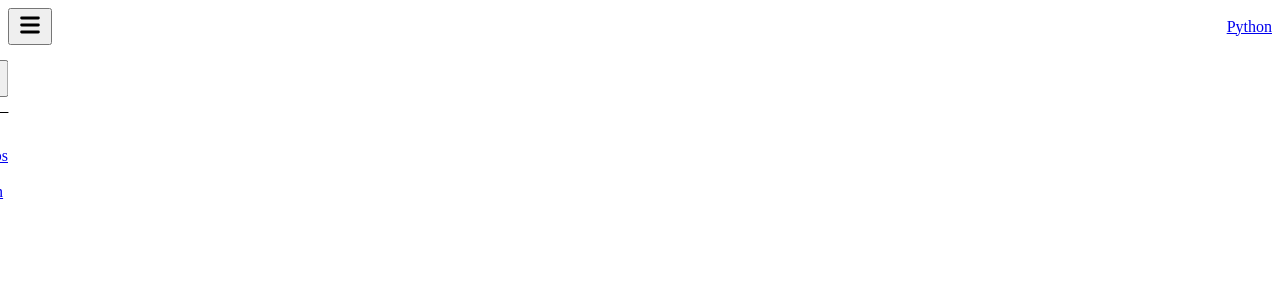
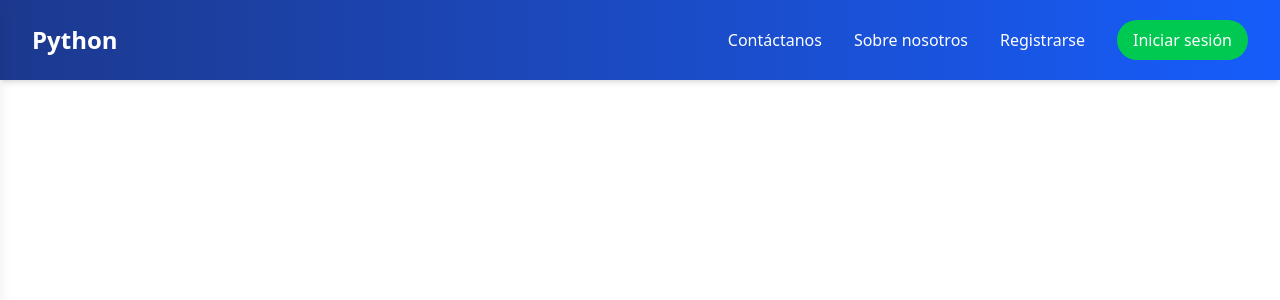
Before and after one commit to Edmilzon/plataforma_educatica, a Next.js app in the folder frontend/: page / in a window 1280 px wide. Shown: the top 300 px of the page. Built offline with nearby package versions, Linux system fonts and the light colour scheme.

Commit message:
dependencis

```diff
--- a/frontend/src/app/globals.css
+++ b/frontend/src/app/globals.css
@@ -1,3 +1,4 @@
 @tailwind base;
 @tailwind components;
 @tailwind utilities;
+@import "tailwindcss";
--- a/frontend/tsconfig.json
+++ b/frontend/tsconfig.json
@@ -15,7 +15,7 @@
     "moduleResolution": "bundler",
     "resolveJsonModule": true,
     "isolatedModules": true,
-    "jsx": "react-jsx",
+    "jsx": "preserve",
     "incremental": true,
     "plugins": [
       {
```
